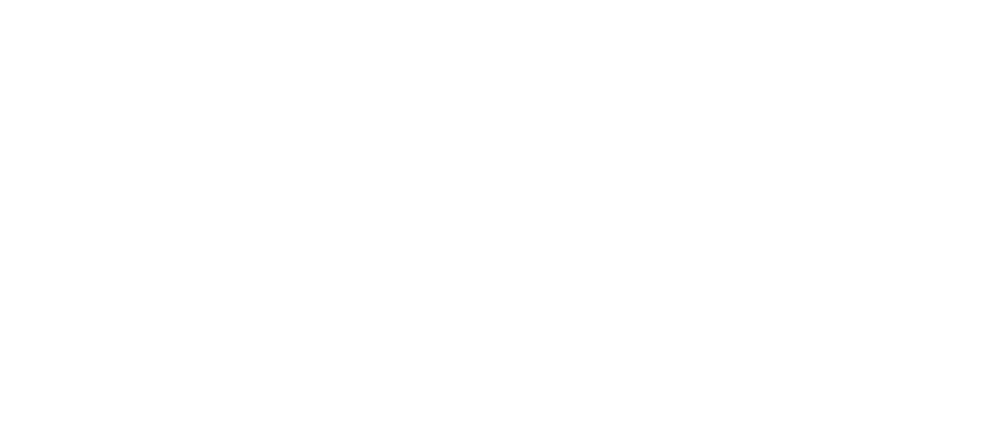
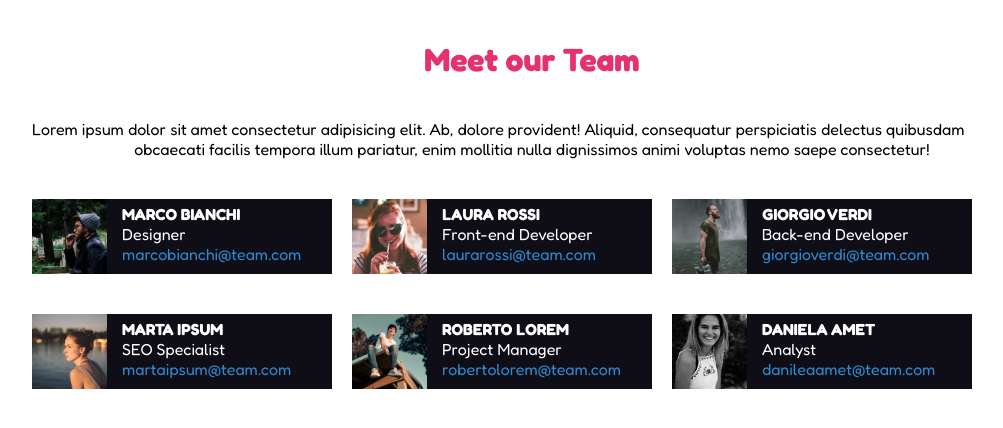
Before and after one commit to EdoardoPerucca/html-css-float-cards, a plain HTML site: page index.html in a window 1280 px wide. Shown: the whole page, without its empty margins (108-1111 px from the left). Drawn offline with Linux system fonts and the light colour scheme.

Commit message:
Project finished

```diff
--- a/index.html
+++ b/index.html
@@ -4,19 +4,92 @@
     <meta charset="UTF-8">
     <meta http-equiv="X-UA-Compatible" content="IE=edge">
     <meta name="viewport" content="width=device-width, initial-scale=1.0">
+
+    <link rel="stylesheet" href="style.css">
+
     <title>Float cards</title>
+
 </head>
 <body>
 
+    <link rel="preconnect" href="https://fonts.googleapis.com">
+    <link rel="preconnect" href="https://fonts.gstatic.com" crossorigin>
+    <link href="https://fonts.googleapis.com/css2?family=Fredoka:wght@400;700&display=swap" rel="stylesheet">
+
+    <!-- header -->
+
     <header>
 
+        <h1>Meet our Team</h1>
 
     </header>
 
+    <!-- /header -->
+
+    <!-- main -->
+
     <main>
 
+        <section>
+
+            <p>Lorem ipsum dolor sit amet consectetur adipisicing elit. Ab, dolore provident! Aliquid, consequatur perspiciatis delectus quibusdam obcaecati facilis tempora illum pariatur, enim mollitia nulla dignissimos animi voluptas nemo saepe consectetur!</p>
+
+        </section>
+
+        <section class="clearfix">
+
+            <div class=float-left>
+                <img src="img/male1.png" alt="Marco" class="img-foto">
+                <div class="details-name">MARCO BIANCHI</div>
+                <div class="details-job">Designer</div>
+                <div class="details-email">marcobianchi@team.com</div>
+            </div>
+
+            <div class=float-left1>
+                <img src="img/female1.png" alt="Laura" class="img-foto">
+                <div class="details-name">LAURA ROSSI</div>
+                <div class="details-job">Front-end Developer</div>
+                <div class="details-email">laurarossi@team.com</div>
+
+            </div>
+
+            <div class=float-left1>
+                <img src="img/male2.png" alt="Giorgio" class="img-foto">
+                <div class="details-name">GIORGIO VERDI</div>
+                <div class="details-job">Back-end Developer</div>
+                <div class="details-email">giorgioverdi@team.com</div>
+
+            </div>
+
+            <div class=float-left>
+
+                <img src="img/female2.png" alt="Marta" class="img-foto">
+                <div class="details-name">MARTA IPSUM</div>
+                <div class="details-job">SEO Specialist</div>
+                <div class="details-email">martaipsum@team.com</div>
+            </div>
+
+            <div class=float-left1>
+
+                <img src="img/male3.png" alt="Roberto" class="img-foto">
+                <div class="details-name">ROBERTO LOREM</div>
+                <div class="details-job">Project Manager</div>
+                <div class="details-email">robertolorem@team.com</div>
+            </div>
+
+            <div class=float-left1>
+
+                <img src="img/female3.png" alt="Daniela" class="img-foto">
+                <div class="details-name">DANIELA AMET</div>
+                <div class="details-job">Analyst</div>
+                <div class="details-email">danileaamet@team.com</div>
+            </div>
+
+        </section>
 
     </main>
 
+    <!-- /main -->
+
 </body>
 </html>
--- /dev/null
+++ b/style.css
@@ -0,0 +1,72 @@
+* {
+    margin: 0;
+    padding: 0;
+    box-sizing: border-box;
+}
+
+.clearfix ::after {
+    content: **;
+    display: block;
+    clear: both;
+}
+
+body {
+    max-width: 1000px;
+    margin-right: auto;
+    margin-left: auto;
+
+    font-family: 'Fredoka', sans-serif;
+}
+
+h1 {
+    margin-top: 40px;
+    margin-bottom: 40px;
+    color: rgba(229,49,112,255);
+    text-align: center;
+}
+
+p {
+    text-align-last: center;
+}
+
+
+.float-left {
+    background-color: rgba(15,14,23,255);
+    width: 30%;
+    height: 75px;
+    margin-top: 40px;
+    float: left;
+}
+
+.float-left1 {
+    background-color: rgba(15,14,23,255);
+    width: 30%;
+    height: 75px;
+    margin-top: 40px;
+    margin-left: 20px;
+    float: left;
+
+}
+
+.img-foto {
+    width: 25%;
+    text-align: left;
+    float: left;
+}
+
+.details-name {
+    margin-top: 5px;
+    padding-left: 90px;
+    color: white;
+    font-weight: bold;
+}
+
+.details-job {
+    padding-left: 90px;
+    color: white;
+}
+
+.details-email {
+    padding-left: 90px;
+    color: rgba(47,136,207,255)
+}
```
Also changed, not shown: img/female1.png (added), img/female2.png (added), img/female3.png (added), img/male1.png (added), img/male2.png (added), img/male3.png (added).
